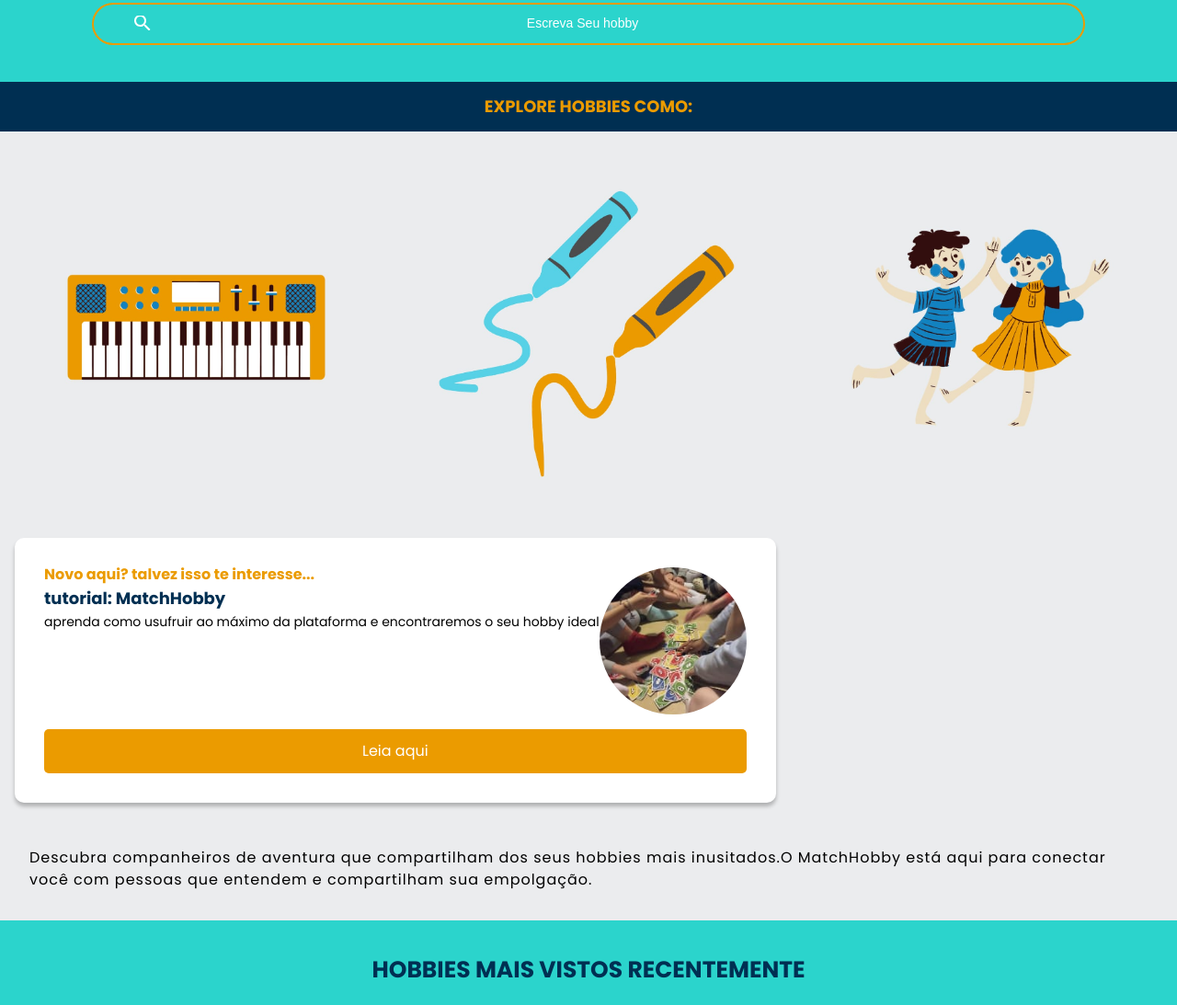
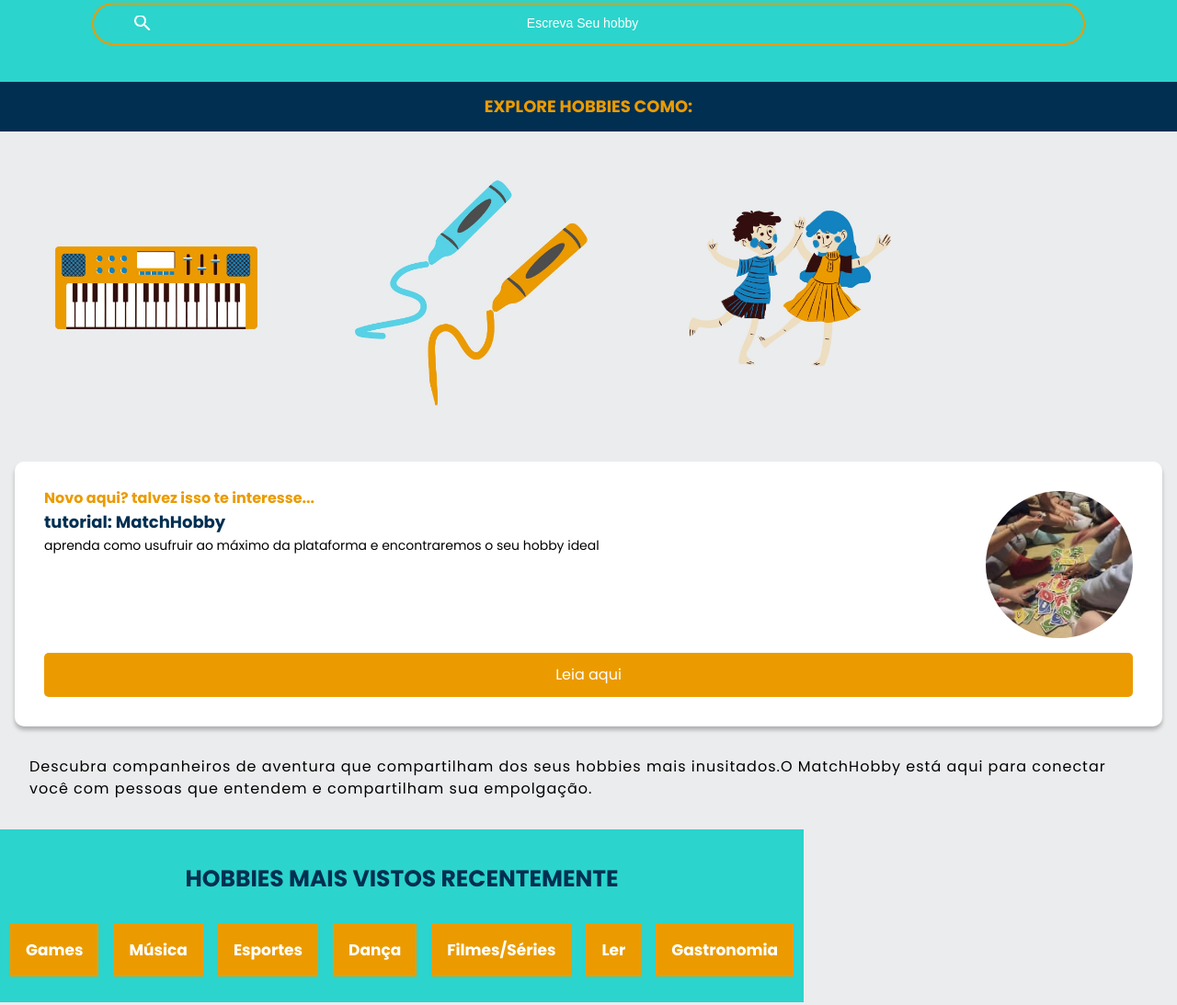
Before and after one commit to Cellygomesz/MatchHobby, a plain HTML site: page index.html in a window 1280 px wide. Shown: the part 210-1303 px from the top of the page at 92% size. Drawn offline with Linux system fonts and the light colour scheme.

Commit message:
alteraçoes

```diff
--- a/index.html
+++ b/index.html
@@ -27,13 +27,13 @@
                 <li><a href="#" class="lista-menu__link">Saiba Mais</a></li>
             </ul>
         </div>
+
         <div>
             <a href="#"><img src="imagens/Favoritos.svg" alt="Meusfavoritos"></a>
             <a href="#"><img src="imagens/Usuário.svg" alt="Meu perfil"></a>
         </div>
     </header>
     <hr>
-
     <section class="banner">
         <h2 class="banner__titulo">Bem-vindo ao <a class="customMatchHobby">MatchHobby</a></h2>
         <p class="banner__paragrafo">o lugar onde a conexão vai além do comum!</p>
@@ -42,10 +42,13 @@
     </section>
     <section class="carrossel">
         <h2 class="carrossel__titulo">explore hobbies como:</h2>
-        <img src="imagens/teclado.jpg" alt="imagem de um instrumento musical, o teclado" class="carrossel__imagens">
-        <img src="imagens/giz.jpg" alt="dois giz de cor" class="carrossel__imagens">
-        <img src="imagens/danca.jpg" alt="duas crianças dançando" class="carrossel__imagens">
+        <div class="fotos__container">
+         <img src="imagens/teclado.jpg" alt="imagem de um instrumento musical, o teclado" class="carrossel__imagens">
+         <img src="imagens/giz.jpg" alt="dois giz de cor" class="carrossel__imagens">
+         <img src="imagens/danca.jpg" alt="duas crianças dançando" class="carrossel__imagens">
+        </div>
 
+   <section class="ladoalado">
         <div class="card">
             <div class="card__descricao">
                 <div class="descricao">
@@ -60,12 +63,14 @@
                 <a href="#">Leia aqui</a>
             </div>
         </div>
-    </section>
-    <section class="paragrafos__descrição">
+
+
+     <section class="paragrafos__descrição">
         <div class="paragrafos__descrição-texto1">
             <p>Descubra companheiros de aventura que compartilham dos seus hobbies mais inusitados.O MatchHobby está aqui para conectar você com pessoas que entendem e compartilham sua empolgação.</p>
         </div>
-
+      </section>
+    </section>
         <section class="topicos">
             <h2 class="topicos__titulo">HOBBIES MAIS VISTOS RECENTEMENTE</h2>
             <ul class="topicos__lista">
```
